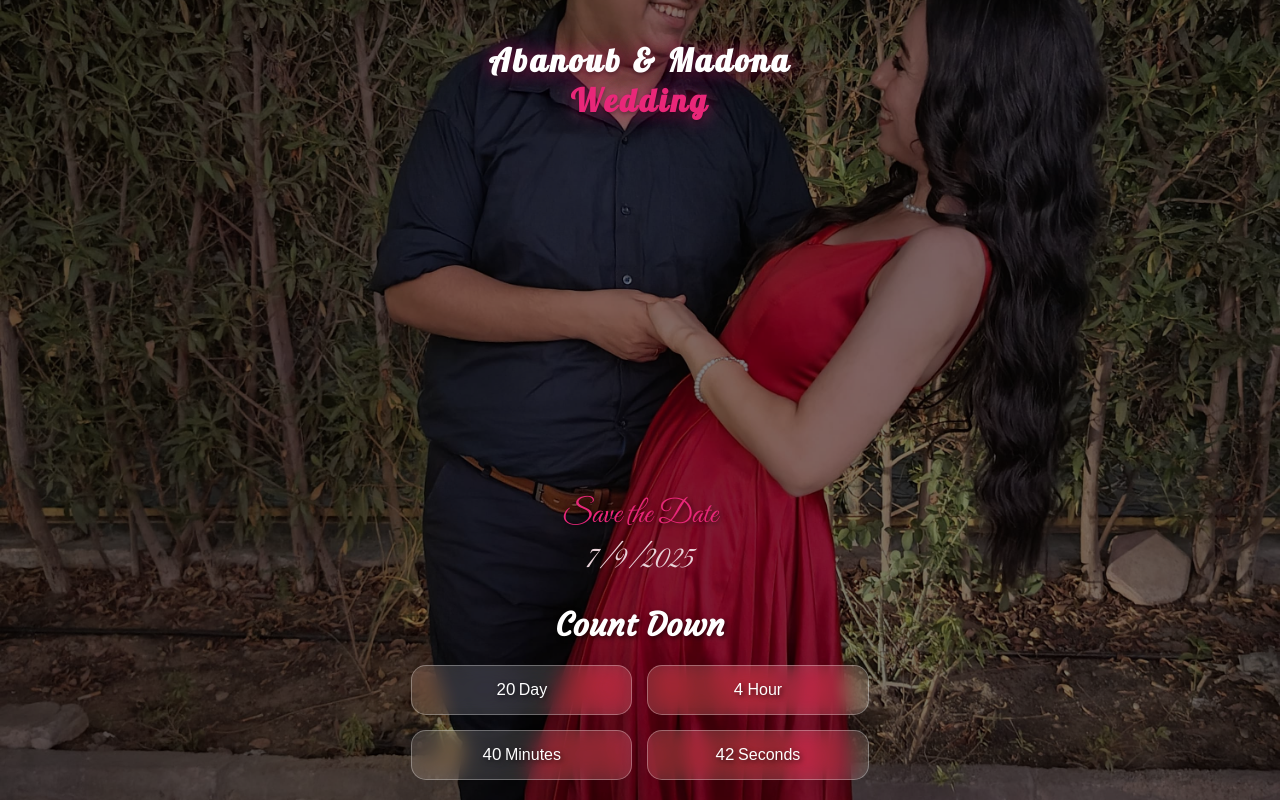
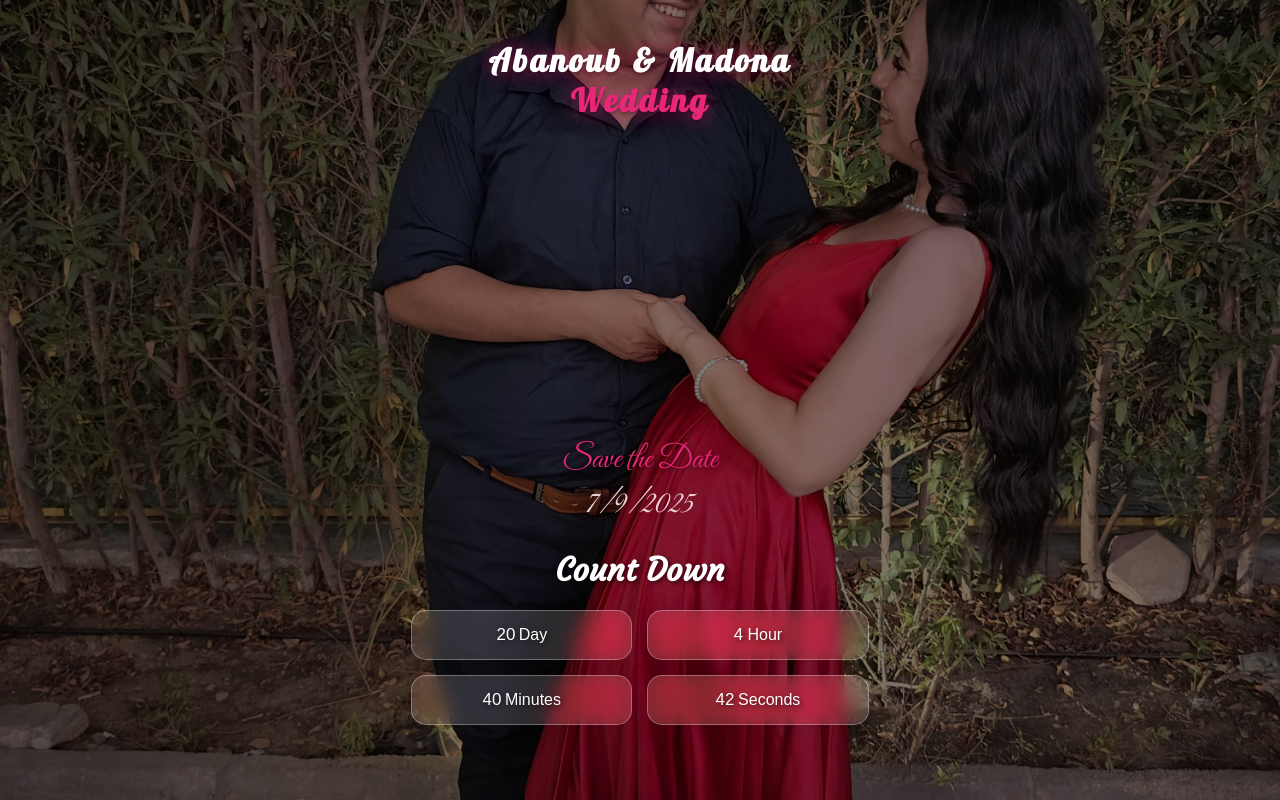
Before and after one commit to AbdallhMohamed22/myfriendwedding, a plain HTML site: page index.html in a window 1280 px wide. Drawn offline with Linux system fonts and the light colour scheme; no server answers; a web font is replaced by a local one.

Commit message:
Update style.css

```diff
--- a/style.css
+++ b/style.css
@@ -53,7 +53,7 @@ h1 {
     animation: fade-slide-in 1.8s ease-out;
     font-weight: 700;
     font-size: 32px;
-    padding: 40px 0 355px;
+    padding: 40px 0 300px;
 }
 .bono .wedd {
     color: #e92779;
```
